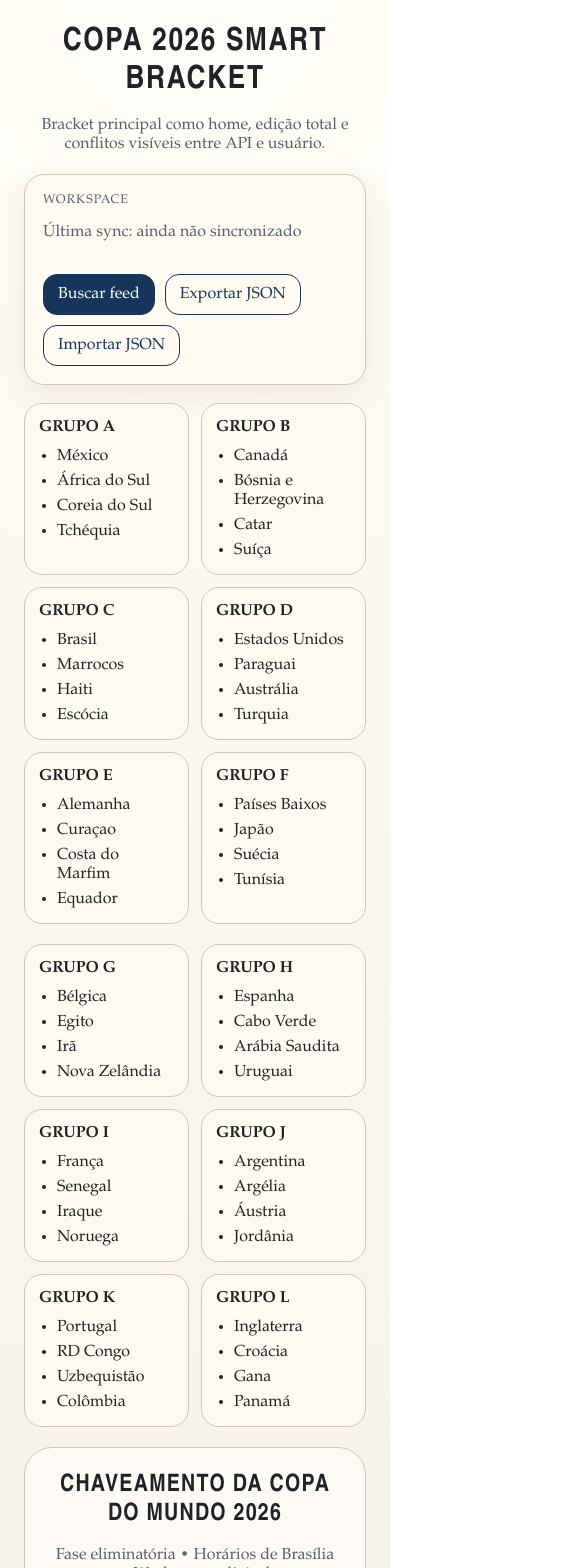
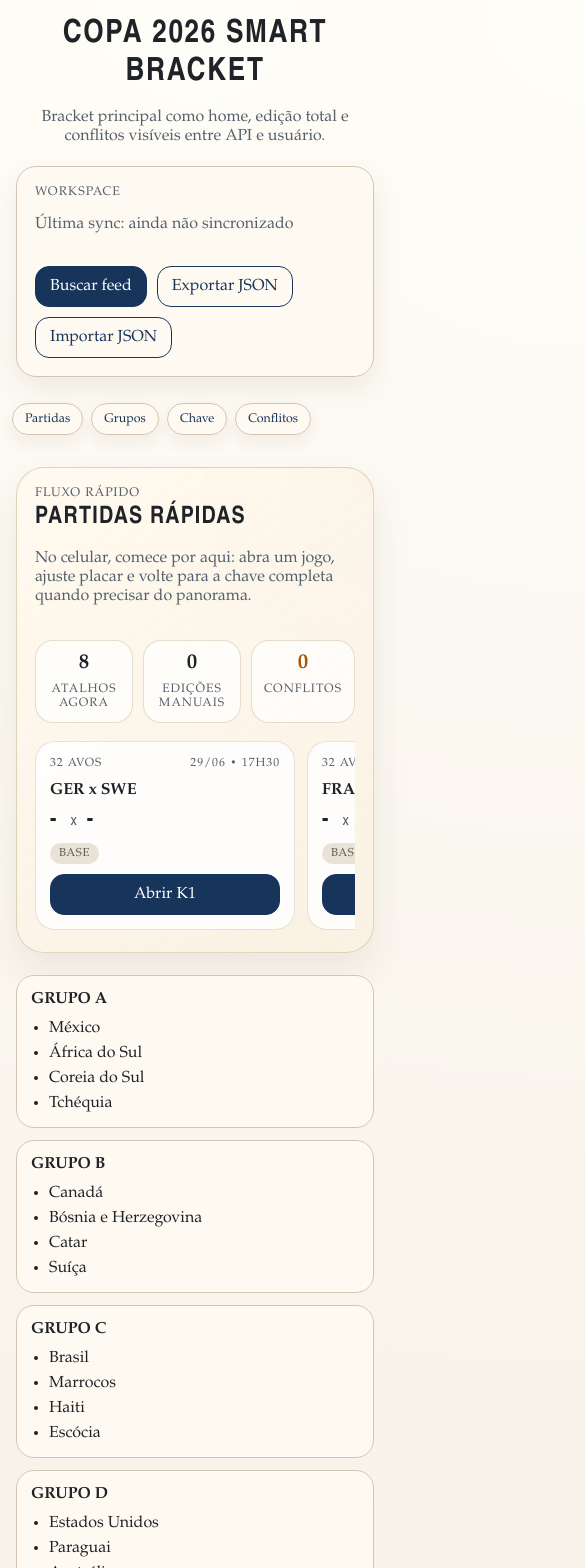
Before and after one commit to WellingtonFilho7/copa-2026-smart-bracket-v2, a React (Vite) app: page / in a window 390 px wide. Shown: the top 1568 px of the page, 585 px wide, since content can reach past the window. Built offline with nearby package versions, Linux system fonts and the light colour scheme.

Commit message:
Add mobile match hub and responsive UX

```diff
--- a/src/App.tsx
+++ b/src/App.tsx
@@ -1,8 +1,10 @@
 import { useMemo, useRef, useState } from "react";
+import type { ChangeEvent } from "react";
 
 import { BracketHome } from "./components/BracketHome";
 import { ConflictPanel } from "./components/ConflictPanel";
 import { GroupCards } from "./components/GroupCards";
+import { MatchHub } from "./components/MatchHub";
 import { MatchModal } from "./components/MatchModal";
 import { WorkspaceToolbar } from "./components/WorkspaceToolbar";
 import { fetchFeedMatches } from "./lib/feed/client";
@@ -13,7 +15,7 @@ import {
   computeGroupStandings,
   rankThirdPlaceTeams,
 } from "./lib/tournament/engine";
-import type { GroupMatch } from "./lib/types";
+import type { GroupMatch, KnockoutMatchView } from "./lib/types";
 import {
   acceptFeedValue,
   applyManualScore,
@@ -96,6 +98,25 @@ export default function App() {
 
   const conflictEntries = Object.values(workspace.conflicts).filter((value) => value !== undefined);
   const conflictCountByMatch = Object.fromEntries(conflictEntries.map((conflict) => [conflict.matchId, 1]));
+  const stageMatches = useMemo(() => pickStageMatches(knockoutMatches), [knockoutMatches]);
+  const quickMatches = useMemo(
+    () =>
+      Object.values(stageMatches).map((match) => {
+        const score = resolveMatchScore(workspace, match.id);
+        return {
+          id: match.id,
+          stage: match.stage,
+          kickoff: match.kickoff,
+          homeTeam: match.homeTeam,
+          awayTeam: match.awayTeam,
+          homeScore: score.homeScore,
+          awayScore: score.awayScore,
+          source: score.source,
+          hasConflict: Boolean(workspace.conflicts[match.id]),
+        };
+      }),
+    [stageMatches, workspace],
+  );
 
   function commitWorkspace(nextWorkspace: typeof workspace) {
     setWorkspace(nextWorkspace);
@@ -129,7 +150,7 @@ export default function App() {
     fileInputRef.current?.click();
   }
 
-  async function handleImport(event: React.ChangeEvent<HTMLInputElement>) {
+  async function handleImport(event: ChangeEvent<HTMLInputElement>) {
     const file = event.target.files?.[0];
     if (!file) {
       return;
@@ -158,15 +179,30 @@ export default function App() {
       />
       <input ref={fileInputRef} hidden type="file" accept="application/json" onChange={(event) => void handleImport(event)} />
 
+      <nav className="section-nav" aria-label="Navegação da página">
+        <a href="#partidas">Partidas</a>
+        <a href="#grupos">Grupos</a>
+        <a href="#chave">Chave</a>
+        <a href="#conflitos">Conflitos</a>
+      </nav>
+
+      <MatchHub matches={quickMatches} conflictCount={conflictEntries.length} onOpenMatch={setSelectedMatchId} />
+
+      <section id="grupos">
       <GroupCards teams={workspace.tournament.teams} />
+      </section>
 
       <section className="workspace-grid">
+        <div id="chave">
         <BracketHome
-          matches={pickStageMatches(knockoutMatches)}
+          matches={stageMatches}
           conflictCountByMatch={conflictCountByMatch}
           onOpenMatch={setSelectedMatchId}
         />
-        <ConflictPanel conflicts={conflictEntries} />
+        </div>
+        <div id="conflitos">
+          <ConflictPanel conflicts={conflictEntries} />
+        </div>
       </section>
 
       <MatchModal
@@ -191,5 +227,11 @@ export default function App() {
 }
 
 function pickStageMatches(matches: Record<string, ReturnType<typeof buildKnockoutMatches>[string]>) {
-  return Object.fromEntries(STAGE_ORDER.map((id) => [id, matches[id]]).filter((entry) => entry[1]));
+  return STAGE_ORDER.reduce<Record<string, KnockoutMatchView>>((accumulator, id) => {
+    const match = matches[id];
+    if (match) {
+      accumulator[id] = match;
+    }
+    return accumulator;
+  }, {});
 }
--- /dev/null
+++ b/src/components/MatchHub.tsx
@@ -0,0 +1,88 @@
+type MatchHubEntry = {
+  id: string;
+  stage: string;
+  kickoff: string;
+  homeTeam: string;
+  awayTeam: string;
+  homeScore: number | null;
+  awayScore: number | null;
+  source: "manual" | "feed" | "base";
+  hasConflict: boolean;
+};
+
+type MatchHubProps = {
+  matches: MatchHubEntry[];
+  conflictCount: number;
+  onOpenMatch: (matchId: string) => void;
+};
+
+const sourceCopy: Record<MatchHubEntry["source"], string> = {
+  manual: "manual",
+  feed: "api",
+  base: "base",
+};
+
+export function MatchHub({ matches, conflictCount, onOpenMatch }: MatchHubProps) {
+  const featured = matches.slice(0, 8);
+  const manualCount = matches.filter((match) => match.source === "manual").length;
+
+  return (
+    <section className="match-hub" id="partidas">
+      <div className="match-hub-header">
+        <div>
+          <p className="eyebrow">Fluxo rápido</p>
+          <h2>Partidas rápidas</h2>
+          <p className="muted-copy">
+            No celular, comece por aqui: abra um jogo, ajuste placar e volte para a chave
+            completa quando precisar do panorama.
+          </p>
+        </div>
+        <div className="match-hub-metrics" aria-label="Resumo do workspace">
+          <div className="match-metric">
+            <strong>{featured.length}</strong>
+            <span>atalhos agora</span>
+          </div>
+          <div className="match-metric">
+            <strong>{manualCount}</strong>
+            <span>edições manuais</span>
+          </div>
+          <div className="match-metric match-metric-warn">
+            <strong>{conflictCount}</strong>
+            <span>conflitos</span>
+          </div>
+        </div>
+      </div>
+
+      <div className="match-hub-strip" role="list" aria-label="Atalhos de partidas">
+        {featured.map((match) => (
+          <article className="match-quick-card" key={match.id} role="listitem">
+            <div className="match-quick-meta">
+              <span>{match.stage}</span>
+              <span>{match.kickoff}</span>
+            </div>
+            <h3>
+              {match.homeTeam} x {match.awayTeam}
+            </h3>
+            <div className="match-quick-score" aria-label={`Placar atual ${match.id}`}>
+              <strong>{match.homeScore ?? "-"}</strong>
+              <span>x</span>
+              <strong>{match.awayScore ?? "-"}</strong>
+            </div>
+            <div className="match-quick-status">
+              <span className={`status-pill status-${match.source}`}>{sourceCopy[match.source]}</span>
+              {match.hasConflict ? <span className="status-pill status-conflict">conflito</span> : null}
+            </div>
+            <button
+              className="primary-button quick-open-button"
+              type="button"
+              aria-label={`Abrir partida rápida ${match.id}`}
+              onClick={() => onOpenMatch(match.id)}
+            >
+              Abrir {match.id}
+            </button>
+          </article>
+        ))}
+      </div>
+    </section>
+  );
+}
--- a/src/components/MatchModal.tsx
+++ b/src/components/MatchModal.tsx
@@ -103,7 +103,7 @@ export function MatchModal({
           </div>
         ) : null}
 
-        <div className="toolbar-row">
+        <div className="toolbar-row modal-actions">
           <button
             className="primary-button"
             type="button"
--- a/src/styles.css
+++ b/src/styles.css
@@ -32,6 +32,28 @@ input {
   padding: 24px;
   max-width: 1680px;
   margin: 0 auto;
+}
+
+.section-nav {
+  position: sticky;
+  top: 0;
+  z-index: 12;
+  display: flex;
+  gap: 10px;
+  flex-wrap: wrap;
+  padding: 12px 0 18px;
+  backdrop-filter: blur(12px);
+}
+
+.section-nav a {
+  text-decoration: none;
+  color: var(--accent);
+  background: rgba(255, 250, 241, 0.92);
+  border: 1px solid var(--line);
+  border-radius: 999px;
+  padding: 8px 12px;
+  font-size: 0.84rem;
+  box-shadow: 0 8px 18px rgba(69, 51, 22, 0.07);
 }
 
 .hero {
@@ -106,6 +128,155 @@ input {
   grid-template-columns: repeat(6, minmax(0, 1fr));
   gap: 12px;
   margin-bottom: 20px;
+}
+
+.match-hub {
+  background:
+    linear-gradient(145deg, rgba(255, 249, 239, 0.94), rgba(249, 240, 224, 0.8)),
+    radial-gradient(circle at top right, rgba(143, 45, 31, 0.1), transparent 36%);
+  border: 1px solid rgba(162, 136, 92, 0.32);
+  border-radius: 28px;
+  padding: 22px;
+  margin-bottom: 22px;
+  box-shadow: 0 18px 36px rgba(69, 51, 22, 0.08);
+}
+
+.match-hub-header {
+  display: flex;
+  justify-content: space-between;
+  gap: 18px;
+  align-items: flex-start;
+  margin-bottom: 18px;
+}
+
+.match-hub-header h2 {
+  margin: 0 0 6px;
+  font-family: "Arial Narrow", "Avenir Next Condensed", "Helvetica Neue Condensed", sans-serif;
+  text-transform: uppercase;
+  letter-spacing: 0.05em;
+}
+
+.match-hub-metrics {
+  display: grid;
+  grid-template-columns: repeat(3, minmax(88px, 1fr));
+  gap: 10px;
+  min-width: 290px;
+}
+
+.match-metric {
+  background: rgba(255, 255, 255, 0.72);
+  border: 1px solid rgba(162, 136, 92, 0.28);
+  border-radius: 18px;
+  padding: 12px;
+  text-align: center;
+}
+
+.match-metric strong {
+  display: block;
+  font-size: 1.3rem;
+  line-height: 1.1;
+}
+
+.match-metric span {
+  display: block;
+  font-size: 0.76rem;
+  color: var(--muted);
+  text-transform: uppercase;
+  letter-spacing: 0.08em;
+  margin-top: 6px;
+}
+
+.match-metric-warn strong {
+  color: var(--warn);
+}
+
+.match-hub-strip {
+  display: grid;
+  grid-template-columns: repeat(4, minmax(0, 1fr));
+  gap: 12px;
+}
+
+.match-quick-card {
+  background: rgba(255, 255, 255, 0.82);
+  border: 1px solid rgba(162, 136, 92, 0.24);
+  border-radius: 20px;
+  padding: 14px;
+  display: grid;
+  gap: 10px;
+}
+
+.match-quick-card h3 {
+  margin: 0;
+  font-size: 1rem;
+  line-height: 1.25;
+}
+
+.match-quick-score {
+  display: flex;
+  align-items: center;
+  gap: 10px;
+  font-family: "Arial Narrow", "Avenir Next Condensed", "Helvetica Neue Condensed", sans-serif;
+  font-size: 1.45rem;
+  line-height: 1;
+  color: var(--ink);
+}
+
+.match-quick-score strong {
+  min-width: 1ch;
+}
+
+.match-quick-score span {
+  color: var(--muted);
+  font-size: 0.95rem;
+}
+
+.match-quick-meta {
+  display: flex;
+  justify-content: space-between;
+  gap: 10px;
+  color: var(--muted);
+  font-size: 0.74rem;
+  text-transform: uppercase;
+  letter-spacing: 0.08em;
+}
+
+.match-quick-status {
+  display: flex;
+  gap: 8px;
+  flex-wrap: wrap;
+}
+
+.status-pill {
+  display: inline-block;
+  border-radius: 999px;
+  padding: 4px 9px;
+  font-size: 0.72rem;
+  letter-spacing: 0.06em;
+  text-transform: uppercase;
+}
+
+.status-base {
+  background: #e8e3d7;
+  color: #655948;
+}
+
+.status-feed {
+  background: #dbe9f9;
+  color: #1b4c86;
+}
+
+.status-manual {
+  background: #e3f3e8;
+  color: #1d6941;
+}
+
+.status-conflict {
+  background: #fde7cf;
+  color: #965600;
+}
+
+.quick-open-button {
+  width: 100%;
 }
 
 .group-card {
@@ -207,6 +378,7 @@ input {
   display: grid;
   grid-template-columns: 1fr 300px;
   gap: 18px;
+  align-items: start;
 }
 
 .modal-backdrop {
@@ -267,6 +439,10 @@ input {
   text-align: right;
 }
 
+.modal-actions {
+  margin-top: 18px;
+}
+
 .conflict-callout,
 .structure-panel {
   background: #fff5e6;
@@ -293,6 +469,10 @@ input {
 }
 
 @media (max-width: 1280px) {
+  .match-hub-strip {
+    grid-template-columns: repeat(2, minmax(0, 1fr));
+  }
+
   .bracket-grid {
     grid-template-columns: repeat(3, minmax(0, 1fr));
   }
@@ -303,6 +483,16 @@ input {
 }
 
 @media (max-width: 900px) {
+  .app-shell {
+    padding: 16px;
+  }
+
+  .section-nav {
+    top: 0;
+    margin: 0 -4px 14px;
+    padding-top: 8px;
+  }
+
   .group-strip {
     grid-template-columns: repeat(2, minmax(0, 1fr));
   }
@@ -312,7 +502,115 @@ input {
     align-items: flex-start;
   }
 
+  .match-hub {
+    padding: 18px;
+  }
+
+  .match-hub-header {
+    flex-direction: column;
+  }
+
+  .match-hub-metrics {
+    min-width: 0;
+    width: 100%;
+  }
+
+  .match-hub-strip {
+    display: flex;
+    overflow-x: auto;
+    scroll-snap-type: x proximity;
+    padding-bottom: 4px;
+  }
+
+  .match-quick-card {
+    min-width: 260px;
+    scroll-snap-align: start;
+  }
+
+  .workspace-grid {
+    gap: 14px;
+  }
+
+  .bracket-shell {
+    padding: 18px;
+    overflow: hidden;
+  }
+
+  .bracket-grid {
+    display: flex;
+    gap: 12px;
+    overflow-x: auto;
+    padding-bottom: 6px;
+    scroll-snap-type: x proximity;
+  }
+
+  .bracket-column {
+    min-width: 240px;
+    scroll-snap-align: start;
+  }
+
   .modal-score-grid {
     grid-template-columns: 1fr 64px 64px 1fr;
   }
+
+  .modal-actions {
+    display: grid;
+    grid-template-columns: 1fr 1fr;
+  }
+
+  .modal-actions .primary-button,
+  .modal-actions .ghost-button {
+    width: 100%;
+  }
 }
+
+@media (max-width: 640px) {
+  .group-strip {
+    grid-template-columns: 1fr;
+  }
+
+  .section-nav {
+    gap: 8px;
+  }
+
+  .section-nav a {
+    font-size: 0.78rem;
+  }
+
+  .match-hub-metrics {
+    grid-template-columns: 1fr 1fr 1fr;
+  }
+
+  .match-modal {
+    padding: 18px;
+    border-radius: 24px;
+    max-height: calc(100vh - 24px);
+    overflow: auto;
+  }
+
+  .match-modal-header {
+    flex-direction: column;
+  }
+
+  .match-modal-header .ghost-button {
+    width: 100%;
+  }
+
+  .modal-score-grid {
+    grid-template-columns: 1fr 56px 56px;
+    gap: 10px 8px;
+  }
+
+  .team-name {
+    font-size: 0.92rem;
+  }
+
+  .team-away {
+    grid-column: 1 / -1;
+    text-align: left;
+  }
+
+  .modal-actions {
+    grid-template-columns: 1fr;
+  }
+}
```
Also changed, not shown: 1 other file (tests, documents, lock files or other folders).
